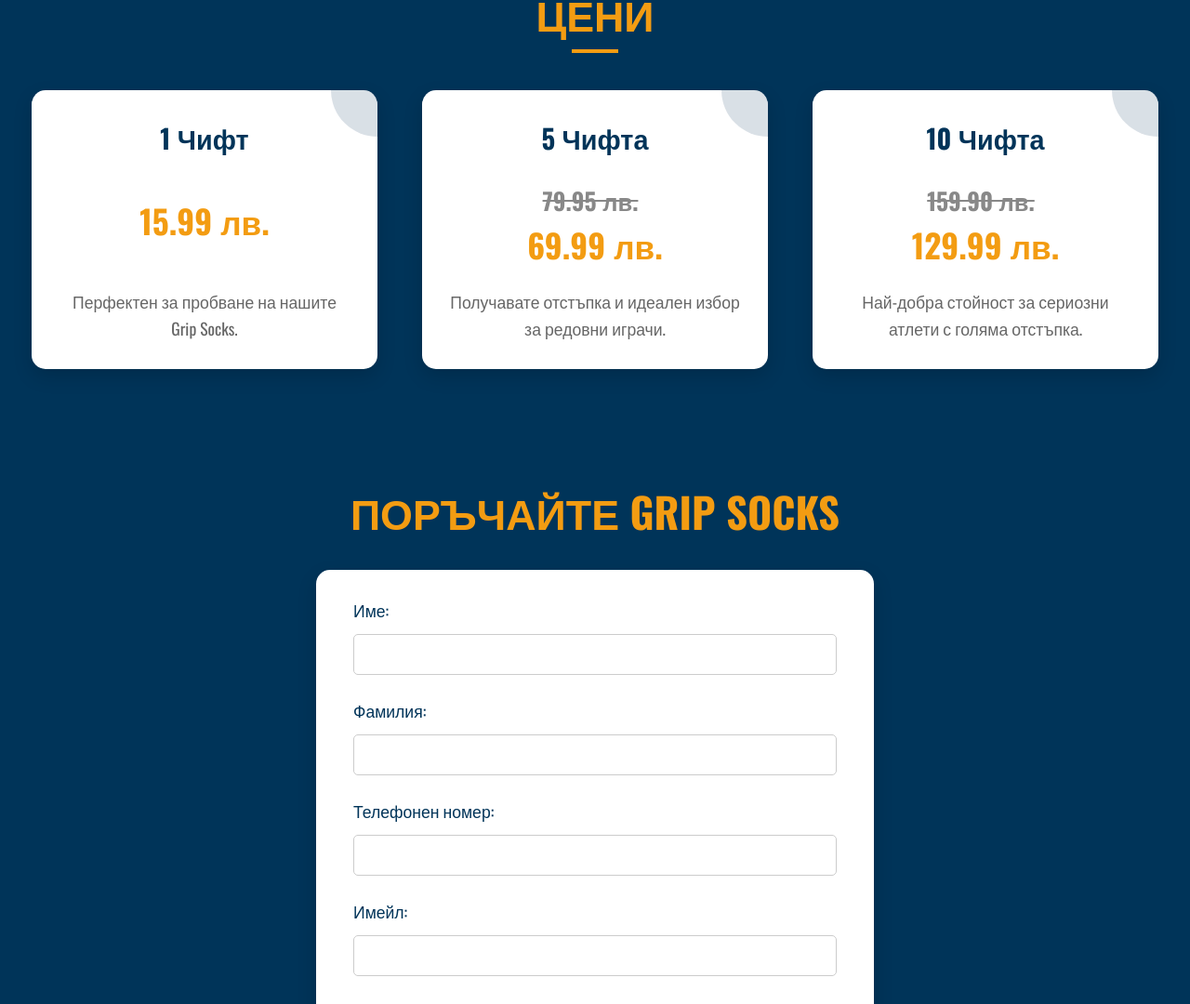
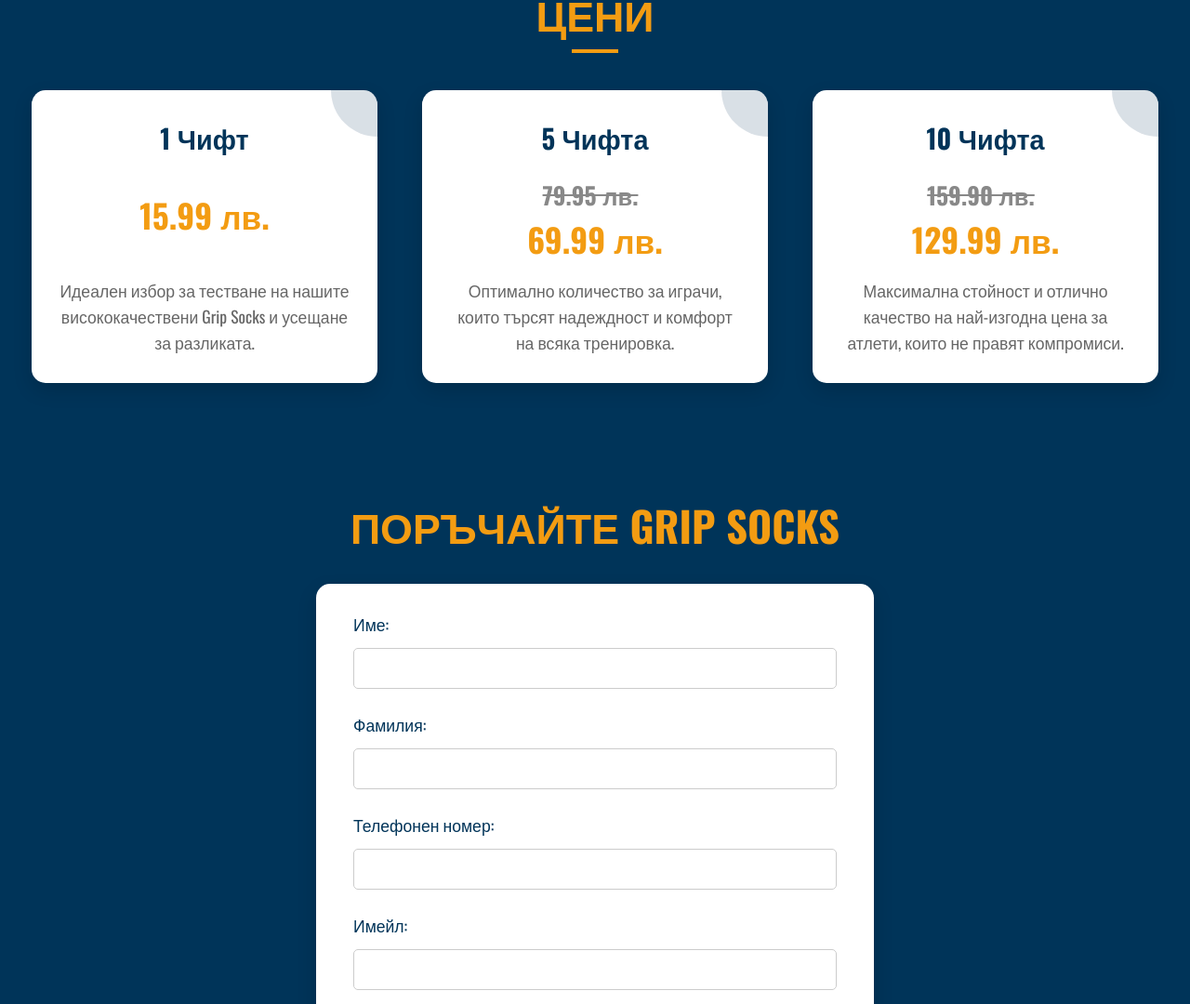
Before and after one commit to al-badarin/Grip-Socks-BecomePro-Website, a React (Vite) app in the folder grip-socks-becomepro/: page / in a window 1280 px wide. Shown: the part 1416-2496 px from the top of the page at 93% size. Built offline with nearby package versions, Linux system fonts and the light colour scheme.

Commit message:
update pricing text

```diff
--- a/grip-socks-becomepro/src/components/Pricing/Pricing.jsx
+++ b/grip-socks-becomepro/src/components/Pricing/Pricing.jsx
@@ -12,7 +12,8 @@
           <h3 className={styles.pricingTitle}>1 Чифт</h3>
           <p className={styles.price}>15.99 лв.</p>
           <p className={styles.pricingDescription}>
-            Перфектен за пробване на нашите Grip Socks.
+            Идеален избор за тестване на нашите висококачествени Grip Socks и
+            усещане за разликата.{' '}
           </p>
         </div>
         <div className={styles.pricingOption}>
@@ -25,7 +26,8 @@
             69.99 лв.
           </p>
           <p className={styles.pricingDescription}>
-            Получавате отстъпка и идеален избор за редовни играчи.
+            Оптимално количество за играчи, които търсят надеждност и комфорт на
+            всяка тренировка.{' '}
           </p>
         </div>
         <div className={styles.pricingOption}>
@@ -38,7 +40,8 @@
             129.99 лв.
           </p>
           <p className={styles.pricingDescription}>
-            Най-добра стойност за сериозни атлети с голяма отстъпка.
+            Максимална стойност и отлично качество на
+            най-изгодна цена за атлети, които не правят компромиси.{' '}
           </p>
         </div>
       </div>
--- a/grip-socks-becomepro/src/components/Pricing/Pricing.module.css
+++ b/grip-socks-becomepro/src/components/Pricing/Pricing.module.css
@@ -39,7 +39,7 @@
   flex-direction: column;
   justify-content: space-between;
   flex-basis: 30%;
-  width: 300px;
+  width: 350px;
   padding: 30px;
   background-color: #ffffff; /* White background */
   border-radius: 15px;
@@ -47,7 +47,7 @@
   transition: transform 0.3s ease, box-shadow 0.3s ease;
   position: relative;
   overflow: hidden;
-  height: 300px; /* Ensures a consistent height across cards */
+  height: auto;
 }
 
 .pricingOption:hover {
```
